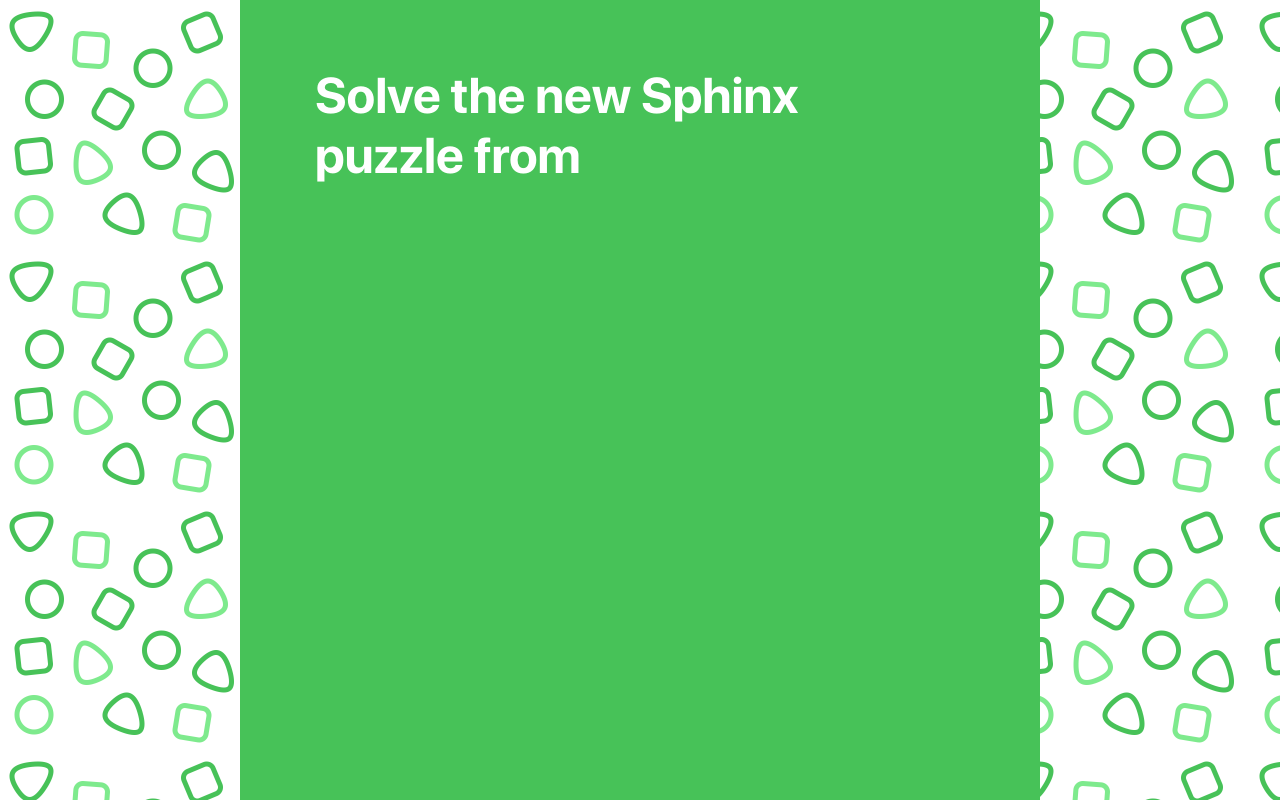
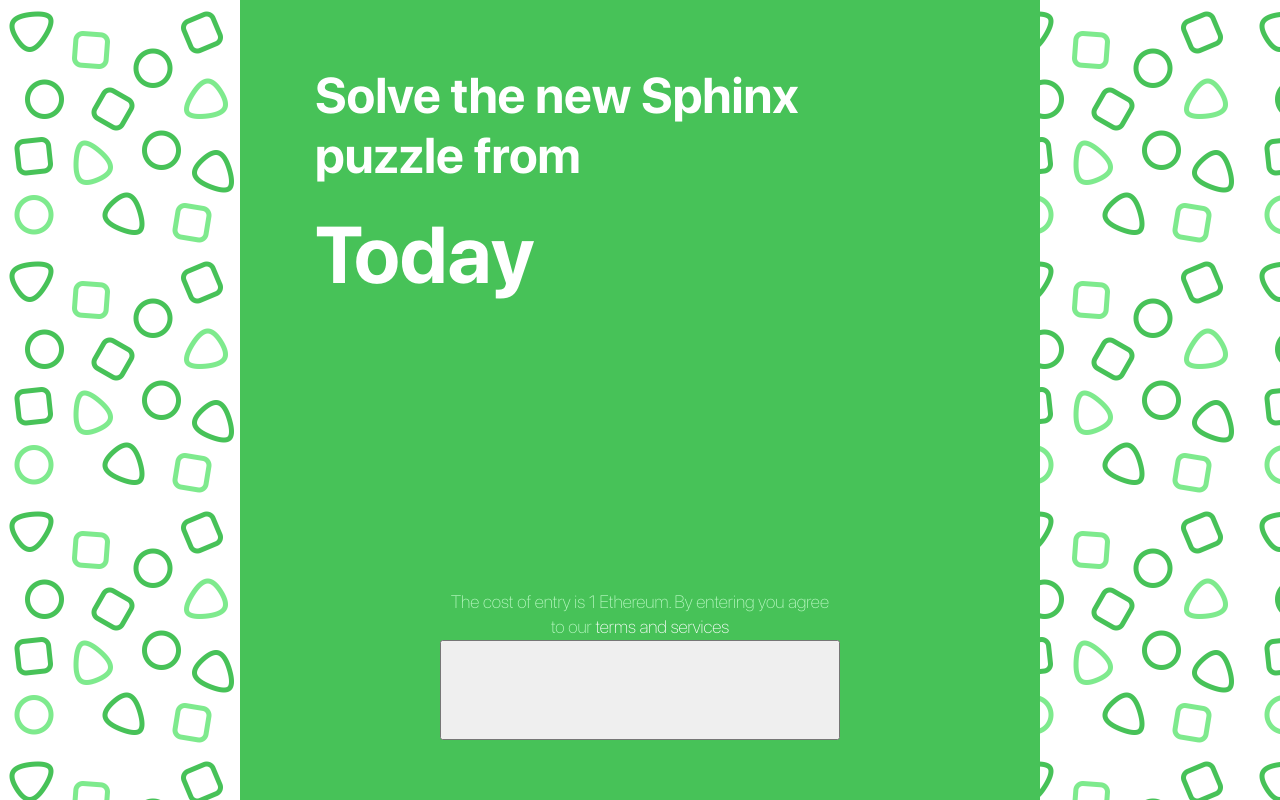
Before and after one commit to zalsader/Sphinx-HTN, a website: page src/index.html in a window 1280 px wide. Drawn offline with nearby package versions, Linux system fonts and the light colour scheme; files whose address does not match are found by name.

Commit message:
bottom btn (needs styling)

```diff
--- a/src/css/sphinx-fonts.css
+++ b/src/css/sphinx-fonts.css
@@ -1,3 +1,9 @@
+@font-face {
+    font-family: "San Francisco";
+    font-weight: 10;
+    src: url("../fonts/SF-Pro-Display-Thin.otf") format("opentype");
+}
+
 @font-face {
     font-family: "San Francisco";
     font-weight: 100;
--- a/src/css/sphinx-styles.css
+++ b/src/css/sphinx-styles.css
@@ -1,12 +1,23 @@
+
 .container {
     max-width: 800px;
     margin: auto;
     height: 100vh;
     background-color: rgb(71, 194, 88);
+    display: flex;
+    flex-direction: column;
   }
 
 .content {
     margin: 60px;
+    flex: 1;
+}
+
+.bottomContent {
+    margin: 60px;
+    display: flex;
+    flex-direction: column;
+    align-items: center;
 }
 
 body {
@@ -27,3 +38,27 @@
 #topTextSecondLine {
     margin-top: -20px;
 }
+
+#topTextBigger {
+    margin-top: 30px;
+    font-size: 80px;
+}
+
+#textTerms {
+    font-family: "San Francisco";
+    font-weight: 10;
+    font-size: 18px;
+    max-width: 380px;
+    text-align: center;
+    margin: auto;
+    color: rgb(188, 249, 197)
+}
+
+#textTermsWhite {
+    color: white;
+}
+
+.btnBottom {
+    width: 400px;
+    height: 100px;
+}
--- a/src/index.html
+++ b/src/index.html
@@ -18,8 +18,15 @@
       <div class="content">
           <p class="topTextBold">Solve the new Sphinx</p>
           <p class="topTextBold" id="topTextSecondLine">puzzle from</p>
+          <p class="topTextBold" id="topTextBigger">Today</p>
           <p></p>
+
       </div>
+      <div class="bottomContent">
+          <p id="textTerms">The cost of entry is 1 Ethereum. By entering you agree to our
+            <span id="textTermsWhite">terms and services</p>
+            <button class="btnBottom"><span id="btnBottomText"></span></button>
+        </div>
     </div>
 
     <!-- jQuery (necessary for Bootstrap's JavaScript plugins) -->
```
